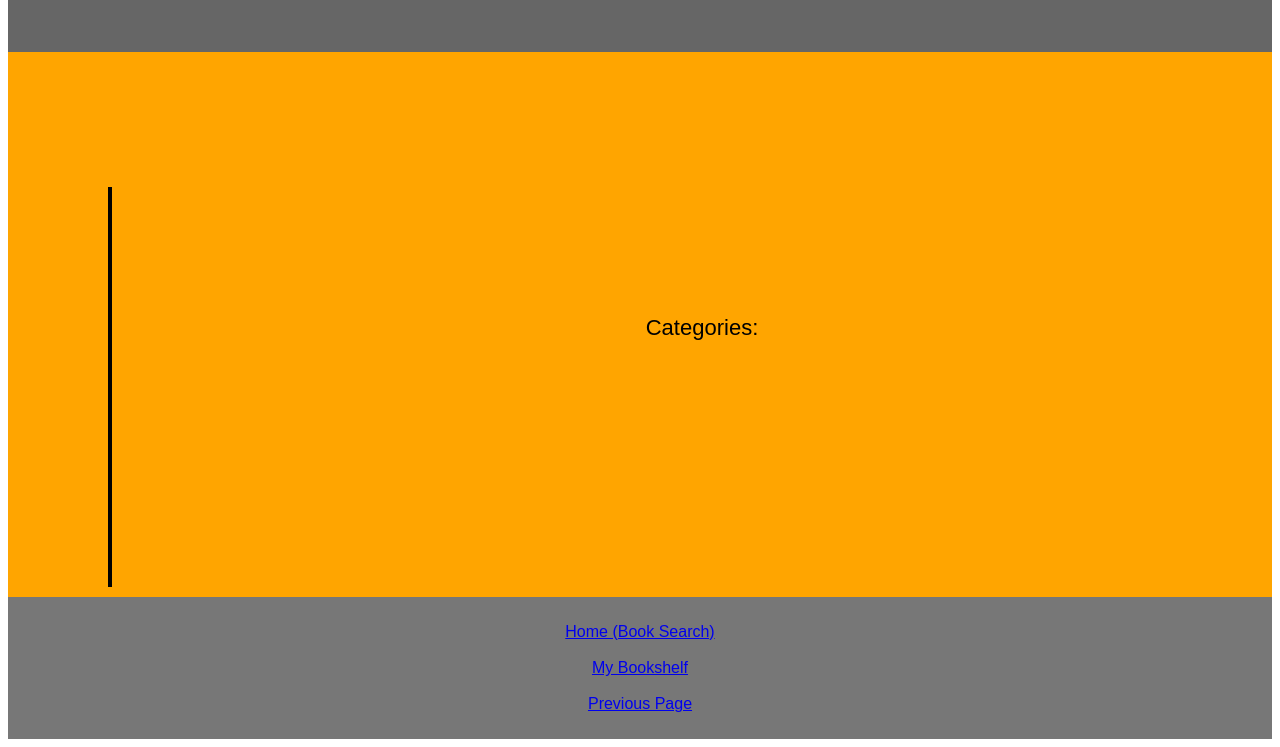
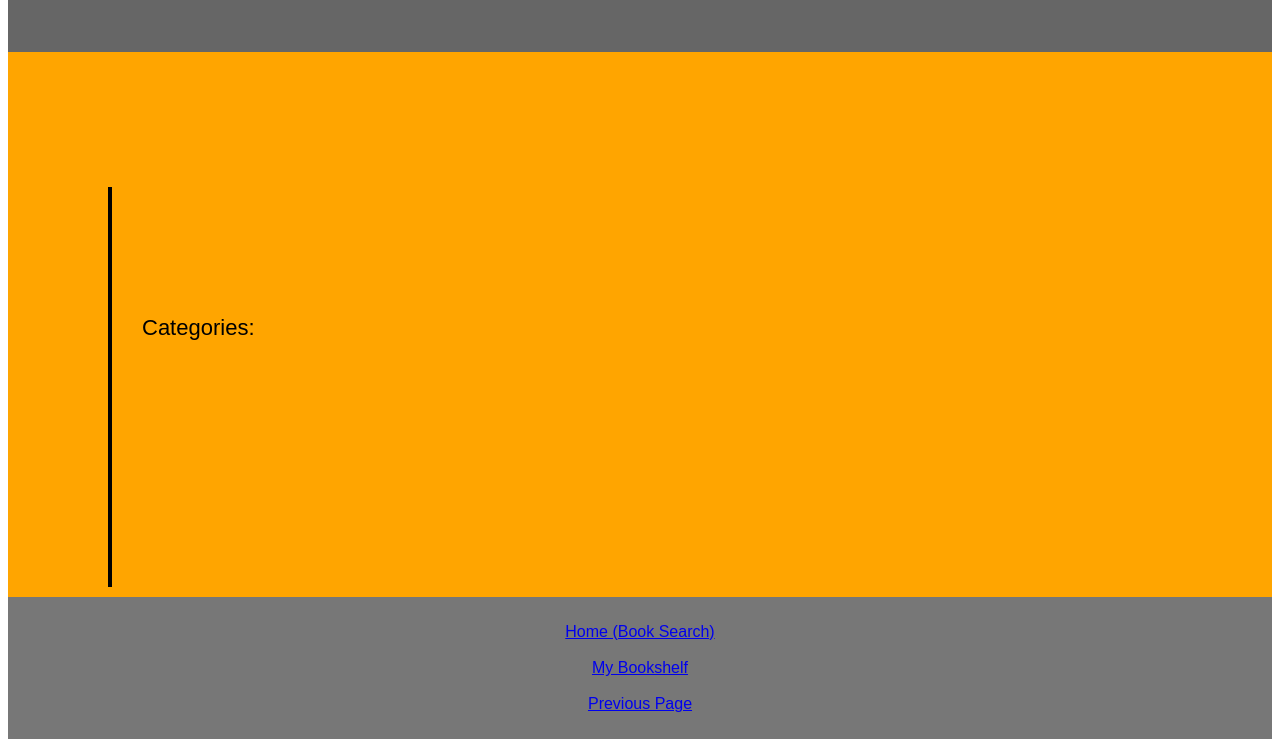
Before and after one commit to jdaviscooper/IT4203ADVWEDEV, a plain HTML site: page bookinfo.html in a window 1280 px wide. Shown: the part 164-911 px from the top of the page. Drawn offline with nearby package versions, Linux system fonts and the light colour scheme; no server answers.

Commit message:
no center

```diff
--- a/bookinfo.html
+++ b/bookinfo.html
@@ -66,7 +66,7 @@ footer {
 <section>
 
   <article>
-    <center><style>#L {
+    <style>#L {
             display: block;
             color: white;
             font-family: Pure Futura, sans-serif;
```
